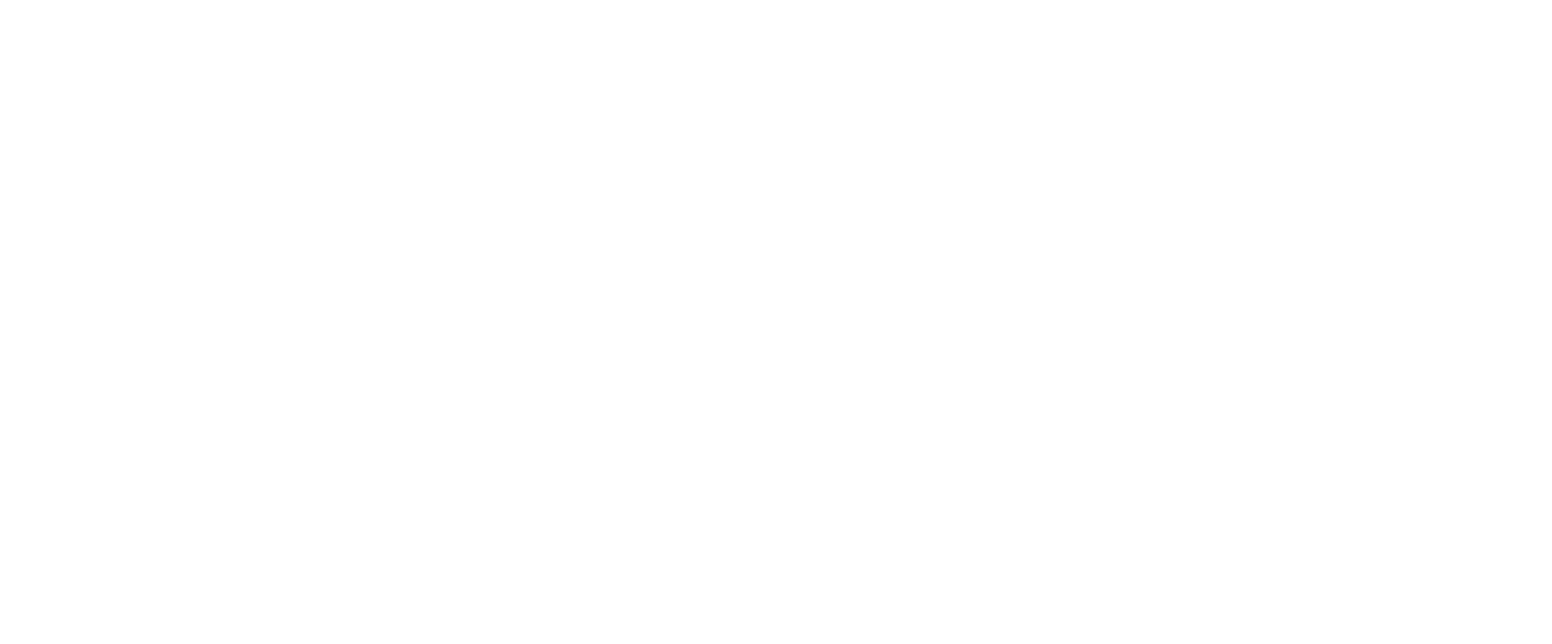
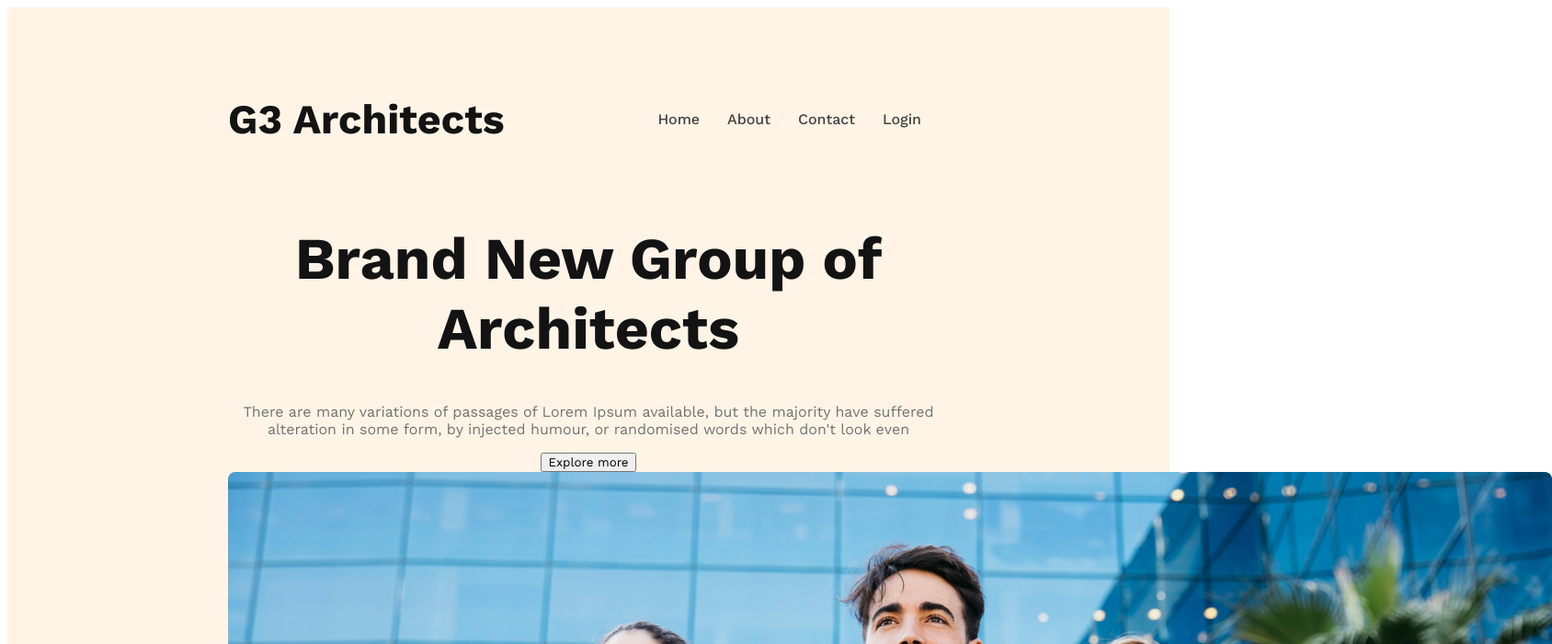
Before and after one commit to Mahfuz8623/g3-architect-website, a plain HTML site: page index.html in a window 1280 px wide. Shown: the top 700 px of the page at 92% size, 1688 px wide, since content can reach past the window. Drawn offline with nearby package versions, Linux system fonts and the light colour scheme.

Commit message:
banner content added

```diff
--- a/index.html
+++ b/index.html
@@ -7,6 +7,31 @@
     <link rel="stylesheet" href="style.css">
 </head>
 <body>
+    <header>
+        <nav>
+            <h3 class="nav-title">G3 Architects</h3>
+            <ul>
+                <li><a href="">Home</a></li>
+                <li><a href="">About</a></li>
+                <li><a href="">Contact</a></li>
+                <li><a href="">Login</a></li>
+            </ul>
+        </nav>
+        <div class="banner">
+           <div class="banner-content"> <h1 class="banner-title">Brand New Group of Architects
+        </h1>
+       <p class="banner-description">There are many variations of passages of Lorem Ipsum available, but the majority have suffered alteration in some form, by injected humour, or randomised words which don't look even</p>
+       <button class="btn-primary">Explore more</button></div>
+               <img src="banner.png" alt="">
+        </div>
+
+    </header>
+    <main>
+
+    </main>
+    <Footer>
+
+    </Footer>
 
 </body>
 </html>
--- a/style.css
+++ b/style.css
@@ -0,0 +1,51 @@
+
+  @import url('https://fonts.googleapis.com/css2?family=Work+Sans:wght@400;500;600;700;800&display=swap');
+*{
+    /* shared styles */
+    font-family: 'Work Sans', sans-serif;
+}
+.btn-primary{
+
+}
+/* Header styles */
+header{
+    background-color: rgba( 255, 144, 14, 0.10);
+    padding: 50px 240px;
+}
+nav{
+    display: flex;
+    justify-content: space-between;
+    align-items: center;
+}
+.nav-title{
+    font-size: 2.8rem;
+    font-weight: 700;
+    color: #131313;
+}
+nav > ul {
+    display: flex;
+}
+nav li{
+    list-style: none;
+    margin-right: 30px;
+    font-weight: 500;
+    font-size: 1rem;
+}
+nav li a{
+    text-decoration: none;
+    color: #424242;
+}
+/* banner styles */
+.banner-content{
+    max-width: 800px;
+    text-align: center;
+    margin: auto;
+}
+.banner-title{
+    font-size: 4rem;
+    font-weight: 700;
+    color: #131313;
+}
+.banner-description{
+    color: #727272;
+}
```
